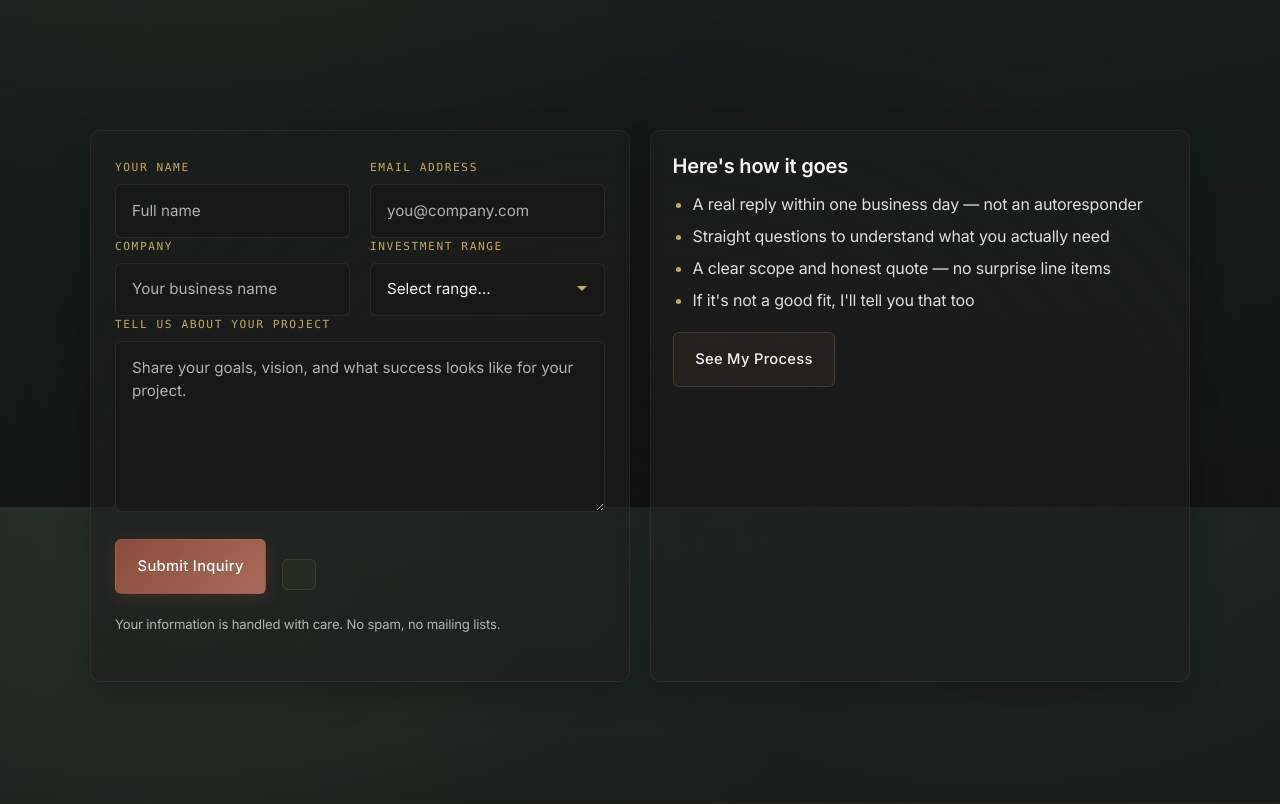
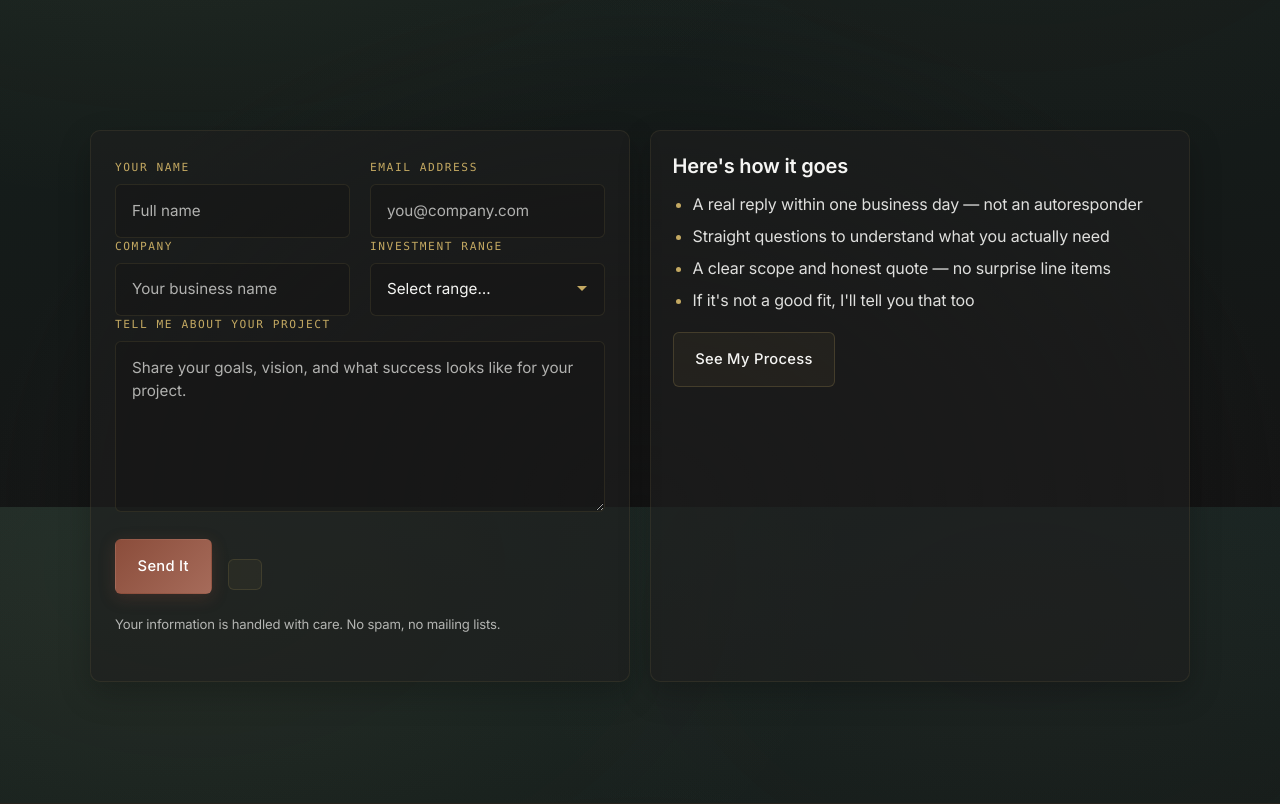
Before and after one commit to liversnaps0214/The-Scale-Rebel, a website: page TheScaleRebelSource/contact.html in a window 1280 px wide. Shown: the part 293-1097 px from the top of the page. Drawn offline with Linux system fonts and the light colour scheme.

Commit message:
Fix contact form copy — 'Tell Me' not 'Tell Us', punchier submit button
Co-Authored-By: Claude Opus 4.6 <noreply@anthropic.com>

```diff
--- a/TheScaleRebelSource/contact.html
+++ b/TheScaleRebelSource/contact.html
@@ -80,12 +80,12 @@
               </div>
 
               <div>
-                <label for="message">Tell Us About Your Project</label>
+                <label for="message">Tell Me About Your Project</label>
                 <textarea id="message" name="message" rows="6" required placeholder="Share your goals, vision, and what success looks like for your project."></textarea>
               </div>
 
               <div class="form-actions">
-                <button class="button button--primary" type="submit">Submit Inquiry</button>
+                <button class="button button--primary" type="submit">Send It</button>
                 <div class="notice" role="status" aria-live="polite" data-notice></div>
               </div>
             </form>
```
